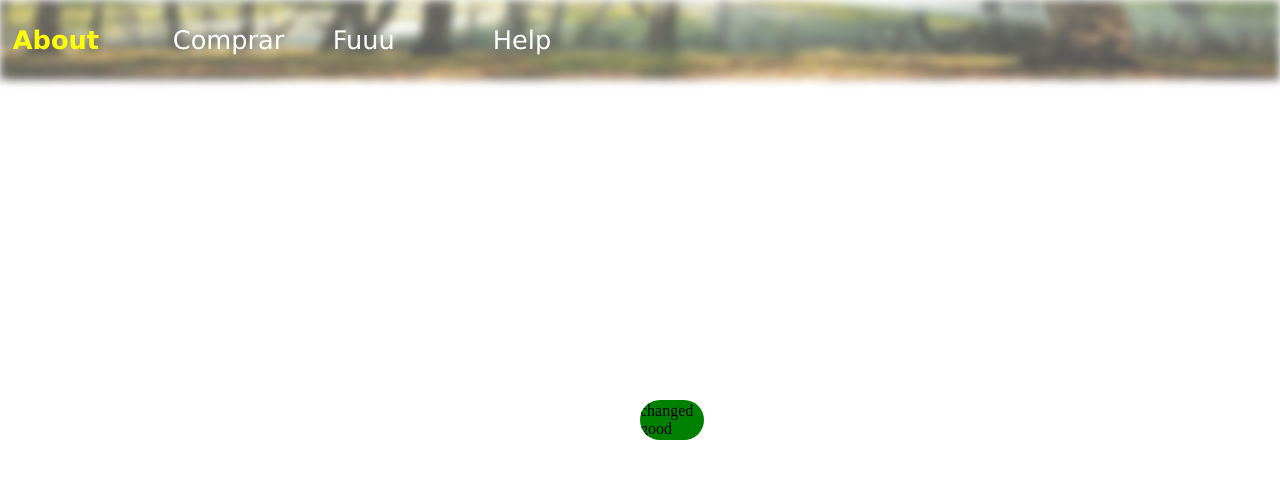
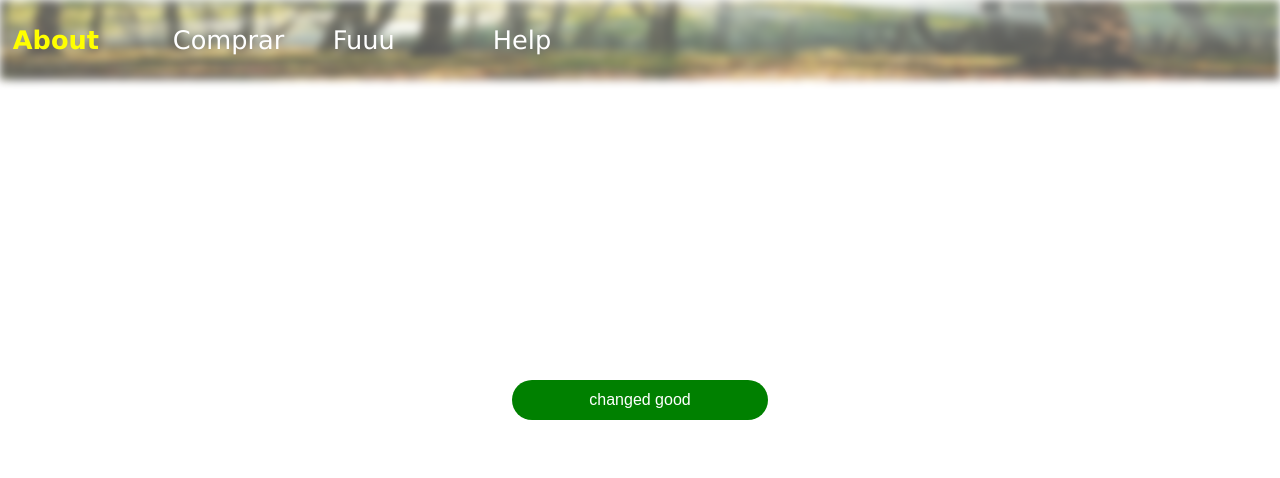
Before and after one commit to olimpius2/cram, a plain HTML site: page index.html in a window 1280 px wide. Drawn offline with Linux system fonts and the light colour scheme.

Commit message:
button done

```diff
--- a/style.css
+++ b/style.css
@@ -55,25 +55,27 @@ div#after_body {
 }
 
 div#smt {
+  z-index          : 2;
   display          : flex;
   position         : absolute;
-  top              : 50%;
-  left             : 50%;
-  width            : 5%;
+  top              : 47.5%;
+  left             : 40%;
+  width            : 20%;
   height           : 5%;
   margin           : 0px;
   padding          : 0px;
+  color            : white;
   overflow         : hidden;
   border-radius    : 20px;
   background-color : green;
   align-items      : center;
+  font-family      : fantasy;
   justify-content  : center;
-  transform-origin : left;
   transition       : all 2s;
-  z-index : 2;
+  /* transform-origin : left; */
 }
 
-div#smt:hover{
-  cursor : pointer;
-  transform : rotate3d(100, 360, 260, 180deg);
+div#smt:hover {
+  transform : rotateZ(360deg) rotateY(360deg);
+  cursor    : pointer;
 }
```
